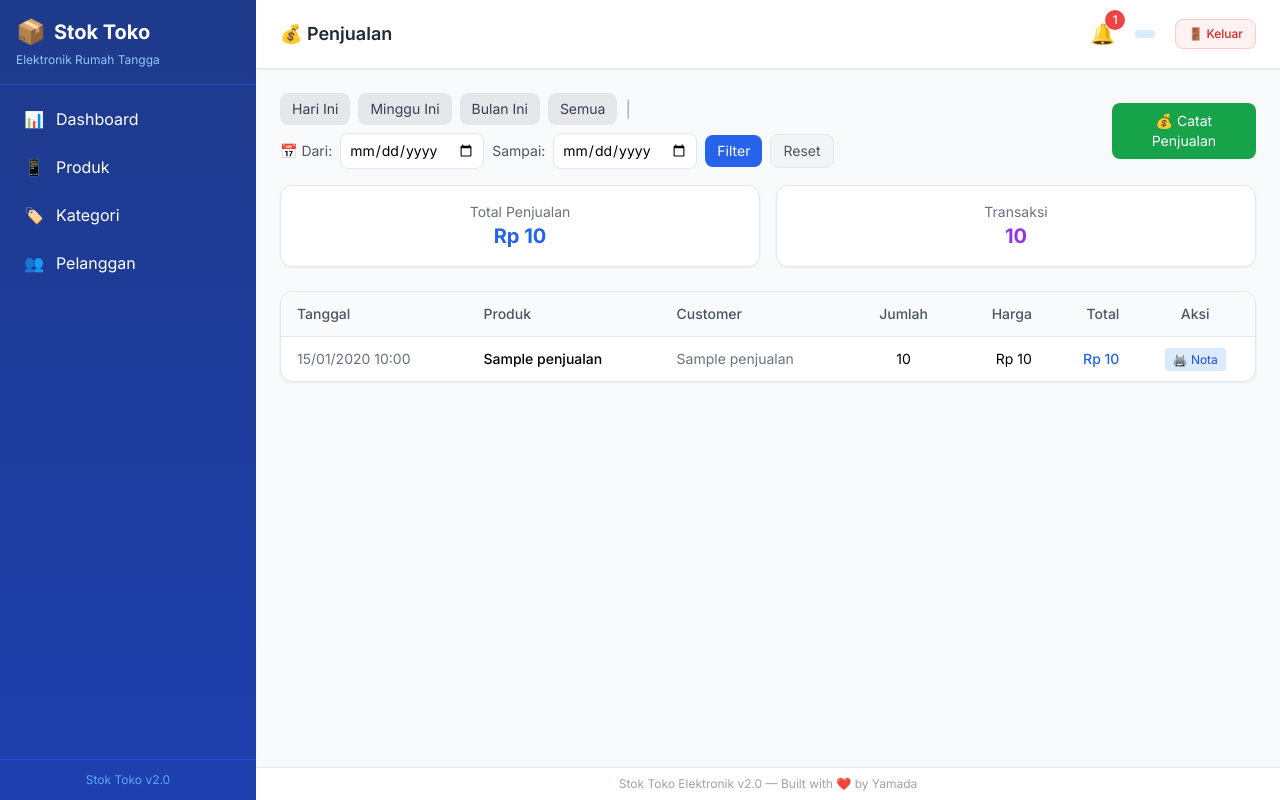
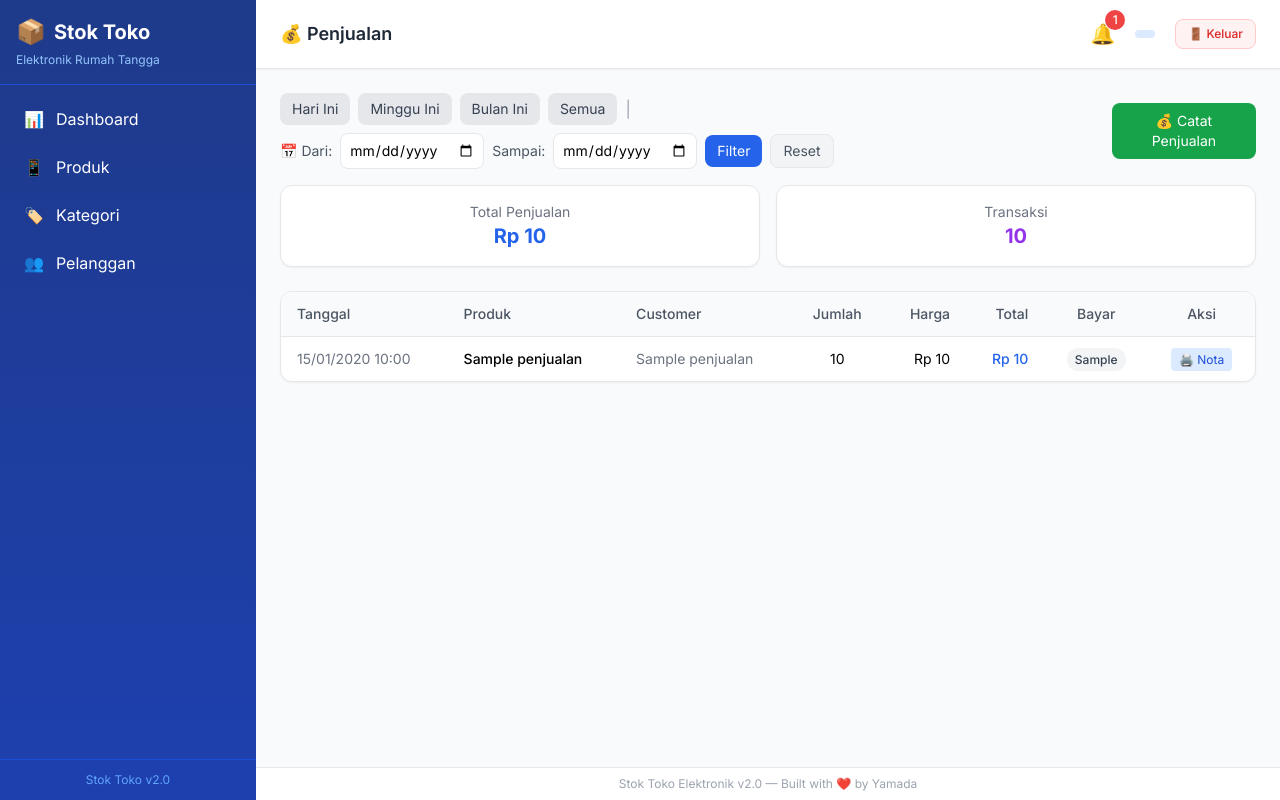
Before and after one commit to ozihatake77/inventory-management-system, a FastAPI app: template templates/penjualan.html in a window 1280 px wide. Run offline with FastAPI, Linux system fonts and the light colour scheme; the template is opened without the code that fills it: most values are stand-ins (such as "Sample title", 1, 10 or a date in 2020); some libraries are stand-ins or nearby versions.

Commit message:
feat: metode bayar (Tunai/Transfer/Hutang) + fix diskon/approval logic
- Add metode_bayar column to penjualan table
- Save metode_bayar to database on every sale
- Add Transfer option to payment method dropdown
- Fix diskon logic: harga < bottom = butuh approval (was blocked)
- Show harga_bottom reference in diskon section
- Show total preview in diskon section
- Display metode_bayar badge in penjualan table (green=tunai, blue=transfer, orange=hutang)

```diff
--- a/app.py
+++ b/app.py
@@ -283,6 +283,8 @@ def init_db():
             try: db.execute(f"ALTER TABLE penjualan ADD COLUMN {col} TEXT DEFAULT ''")
             except: pass
         try: db.execute("ALTER TABLE penjualan ADD COLUMN approval_id INTEGER")
+        except: pass
+        try: db.execute("ALTER TABLE penjualan ADD COLUMN metode_bayar TEXT DEFAULT 'tunai'")
         except: pass
         try: db.execute("ALTER TABLE stok_opname ADD COLUMN session_id INTEGER")
         except: pass
@@ -1225,11 +1227,11 @@ def penjualan_tambah(request: Request, produk_id: int = Form(...), jumlah: int =
 
         db.execute("""
             INSERT INTO penjualan (user_id, produk_id, jumlah, harga_satuan, harga_modal, total, keuntungan,
-                                   keterangan, nama_customer, alamat_customer, hp_customer, email_customer, approval_id)
-            VALUES (?, ?, ?, ?, ?, ?, ?, ?, ?, ?, ?, ?, ?)
+                                   keterangan, nama_customer, alamat_customer, hp_customer, email_customer, approval_id, metode_bayar)
+            VALUES (?, ?, ?, ?, ?, ?, ?, ?, ?, ?, ?, ?, ?, ?)
         """, (request.state.user["id"], produk_id, jumlah, harga, produk["harga_modal"], total, keuntungan,
               keterangan, nama_customer, alamat_customer, hp_customer, email_customer,
-              approval_id if approval_id else None))
+              approval_id if approval_id else None, metode_bayar))
 
         db.execute("UPDATE produk SET stok = stok - ?, updated_at = CURRENT_TIMESTAMP WHERE id = ?", (jumlah, produk_id))
 
--- a/templates/penjualan.html
+++ b/templates/penjualan.html
@@ -85,6 +85,7 @@
                     <th class="px-4 py-3 text-center font-medium text-gray-600">Jumlah</th>
                     <th class="px-4 py-3 text-right font-medium text-gray-600">Harga</th>
                     <th class="px-4 py-3 text-right font-medium text-gray-600">Total</th>
+                    <th class="px-4 py-3 text-center font-medium text-gray-600">Bayar</th>
                     {% if has_perm(user, 'lihat_keuntungan') %}
                     <th class="px-4 py-3 text-right font-medium text-gray-600">Untung</th>
                     {% endif %}
@@ -100,6 +101,15 @@
                     <td class="px-4 py-3 text-center">{{ p.jumlah }}</td>
                     <td class="px-4 py-3 text-right">{{ p.harga_satuan|rupiah }}</td>
                     <td class="px-4 py-3 text-right font-medium text-blue-600">{{ p.total|rupiah }}</td>
+                    <td class="px-4 py-3 text-center">
+                        <span class="px-2 py-1 rounded-full text-xs font-medium
+                            {% if p.metode_bayar == 'tunai' %}bg-green-100 text-green-700
+                            {% elif p.metode_bayar == 'transfer' %}bg-blue-100 text-blue-700
+                            {% elif p.metode_bayar == 'hutang' %}bg-orange-100 text-orange-700
+                            {% else %}bg-gray-100 text-gray-700{% endif %}">
+                            {{ p.metode_bayar|capitalize if p.metode_bayar else 'Tunai' }}
+                        </span>
+                    </td>
                     {% if has_perm(user, 'lihat_keuntungan') %}
                     <td class="px-4 py-3 text-right font-medium text-green-600">{{ p.keuntungan|rupiah }}</td>
                     {% endif %}
@@ -131,6 +141,15 @@
     hpCustomer: '',
     emailCustomer: '',
     jumlah: 1,
+    get hargaEfektif() {
+        return this.showDiskon && this.hargaDiskon > 0 ? this.hargaDiskon : this.hargaJual;
+    },
+    get butuhApproval() {
+        return this.showDiskon && this.hargaDiskon > 0 && this.hargaDiskon < this.hargaBottom;
+    },
+    get totalHarga() {
+        return this.hargaEfektif * this.jumlah;
+    },
     async fetchProduk(id) {
         if (!id) { this.selectedProduk = null; return; }
         const resp = await fetch('/api/produk/' + id);
@@ -143,8 +162,8 @@
         this.hargaDiskon = 0;
     },
     async mintaApproval() {
-        if (this.hargaDiskon < this.hargaBottom) {
-            alert('Harga diskon tidak boleh lebih rendah dari harga bottom (' + this.hargaBottom + ')');
+        if (!this.alasanDiskon) {
+            alert('Isi alasan diskon terlebih dahulu!');
             return;
         }
         const form = document.createElement('form');
@@ -199,15 +218,36 @@
 
                 <!-- Diskon Section -->
                 <div x-show="showDiskon" x-cloak class="bg-orange-50 border border-orange-200 rounded-lg p-3 space-y-2">
-                    <label class="block text-sm font-medium text-orange-700 mb-1">Harga Diskon</label>
+                    <div class="flex items-center justify-between">
+                        <label class="block text-sm font-medium text-orange-700">Harga Diskon</label>
+                        <span class="text-xs text-gray-500">Harga Bottom: <span class="font-medium text-blue-600" x-text="'Rp ' + hargaBottom.toLocaleString('id-ID')"></span></span>
+                    </div>
                     <input type="number" x-model="hargaDiskon" class="w-full px-3 py-2 border rounded-lg text-sm" placeholder="Masukkan harga diskon">
-                    <p x-show="hargaDiskon > 0 && hargaDiskon < hargaBottom" class="text-xs text-red-500">⚠️ Harga diskon di bawah harga bottom!</p>
+
+                    <!-- Warning: harga < bottom -->
+                    <div x-show="hargaDiskon > 0 && hargaDiskon < hargaBottom" class="bg-red-50 border border-red-200 rounded-lg p-2">
+                        <p class="text-xs text-red-600 font-medium">⚠️ Harga di bawah harga bottom! Butuh persetujuan Bos/OG</p>
+                    </div>
+
+                    <!-- Info: harga >= bottom -->
+                    <div x-show="hargaDiskon > 0 && hargaDiskon >= hargaBottom" class="bg-green-50 border border-green-200 rounded-lg p-2">
+                        <p class="text-xs text-green-600 font-medium">✅ Harga di atas harga bottom, bisa langsung proses</p>
+                    </div>
+
                     <label class="block text-sm font-medium text-orange-700 mb-1">Alasan Diskon</label>
                     <textarea x-model="alasanDiskon" rows="2" class="w-full px-3 py-2 border rounded-lg text-sm" placeholder="Alasan pemberian diskon..."></textarea>
-                    <div class="flex gap-2">
+
+                    <!-- Approval button (only when harga < bottom) -->
+                    <div x-show="butuhApproval" class="flex gap-2">
                         <button type="button" @click="mintaApproval()" x-show="!approvalSent" class="px-4 py-2 bg-purple-600 text-white rounded-lg text-sm hover:bg-purple-700">📤 Minta Persetujuan</button>
                         <span x-show="approvalSent" class="px-4 py-2 bg-yellow-100 text-yellow-700 rounded-lg text-sm font-medium">⏳ Menunggu persetujuan Bos/OG</span>
                     </div>
+
+                    <!-- Total preview -->
+                    <div class="bg-white rounded-lg p-2 border">
+                        <p class="text-xs text-gray-500">Total: <span class="font-bold text-green-600" x-text="'Rp ' + totalHarga.toLocaleString('id-ID')"></span></p>
+                    </div>
+
                     <input type="hidden" name="harga_diskon" :value="hargaDiskon">
                     <input type="hidden" name="alasan_diskon" :value="alasanDiskon">
                 </div>
@@ -241,8 +281,9 @@
                 <div>
                     <label class="block text-sm font-medium text-gray-700 mb-1">Metode Bayar</label>
                     <select name="metode_bayar" x-model="metodeBayar" class="w-full px-3 py-2 border rounded-lg text-sm">
-                        <option value="tunai">Tunai</option>
-                        <option value="hutang">Hutang</option>
+                        <option value="tunai">💵 Tunai</option>
+                        <option value="transfer">🏦 Transfer</option>
+                        <option value="hutang">💳 Hutang</option>
                     </select>
                 </div>
 
```
